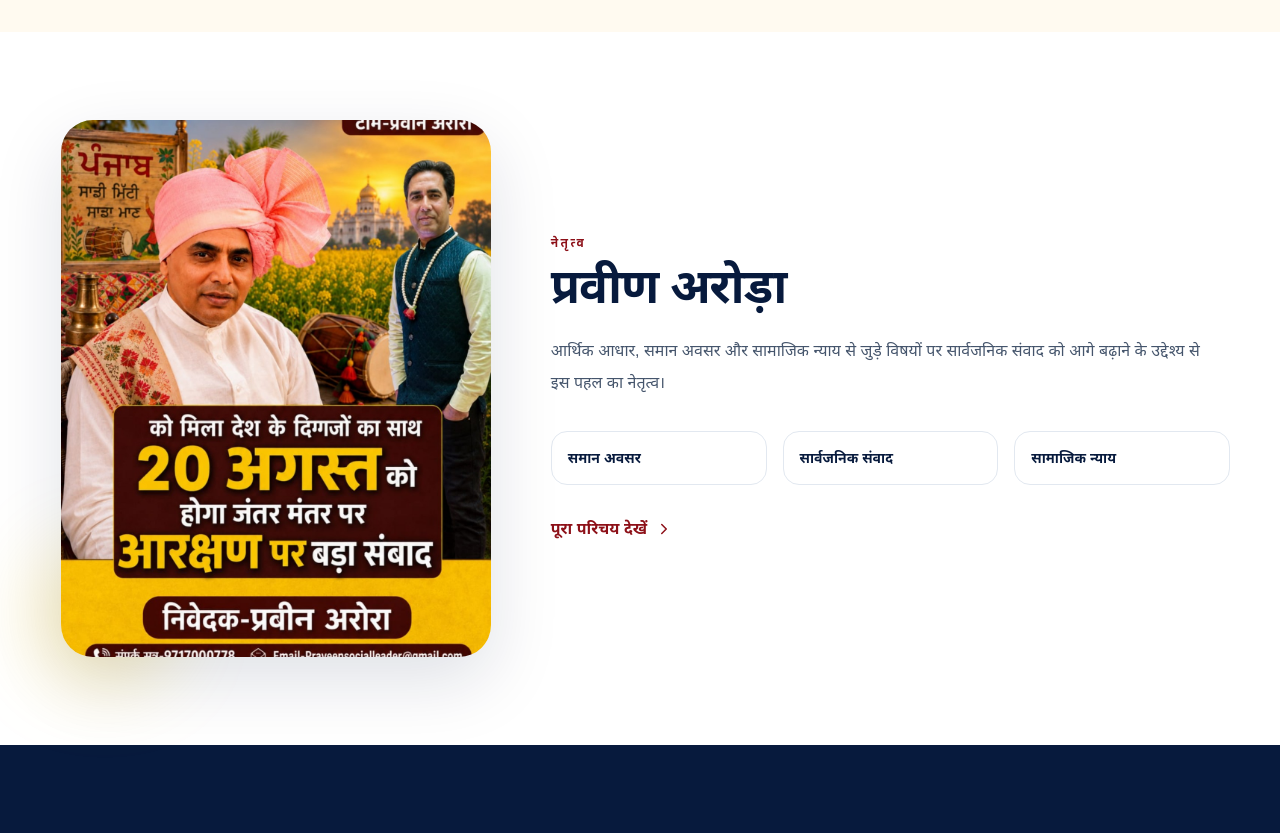
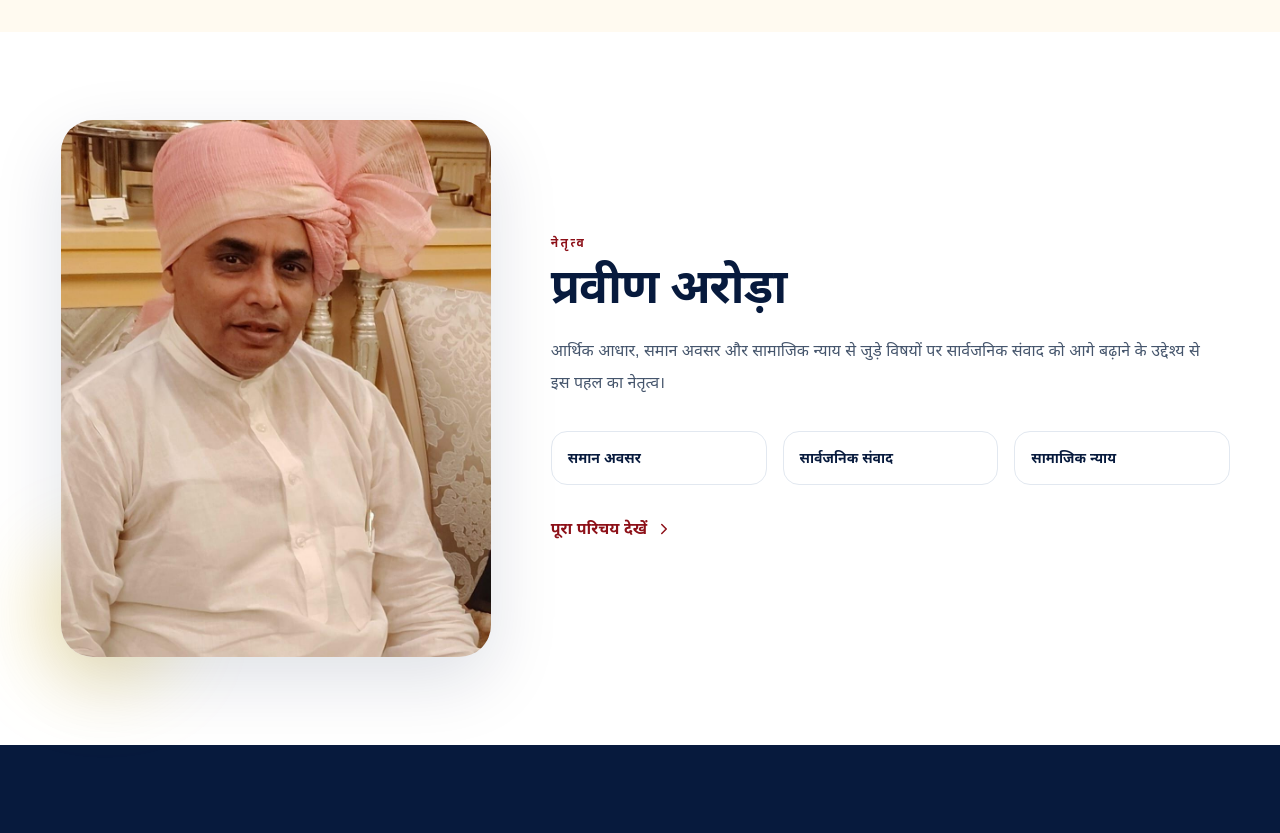
Before and after one commit to GouravSaini2004/Aarthikaadharandolan, a Next.js app: page / in a window 1280 px wide. Shown: the part 1900-2733 px from the top of the page. Built offline with nearby package versions, Linux system fonts and the light colour scheme.

Commit message:
Update page.tsx

```diff
--- a/app/page.tsx
+++ b/app/page.tsx
@@ -195,7 +195,7 @@ export default function Home() {
             <div className="absolute -bottom-5 -left-5 h-32 w-32 rounded-full bg-[var(--gold)]/30 blur-2xl" />
             <div className="relative aspect-[4/5] overflow-hidden rounded-[2rem] bg-slate-100 shadow-premium">
               <Image
-                src="/images/praveen.jpg"
+                src="/images/Praveen.jpg"
                 alt="प्रवीण अरोड़ा"
                 fill
                 className="object-cover"
@@ -225,7 +225,7 @@ export default function Home() {
             </div>
 
             <Link
-              href="/Praveen-arora"
+              href="/praveen-arora"
               className="mt-8 inline-flex items-center gap-2 font-black text-[var(--red)] hover:gap-3"
             >
               पूरा परिचय देखें <ChevronRight size={18} />
```
